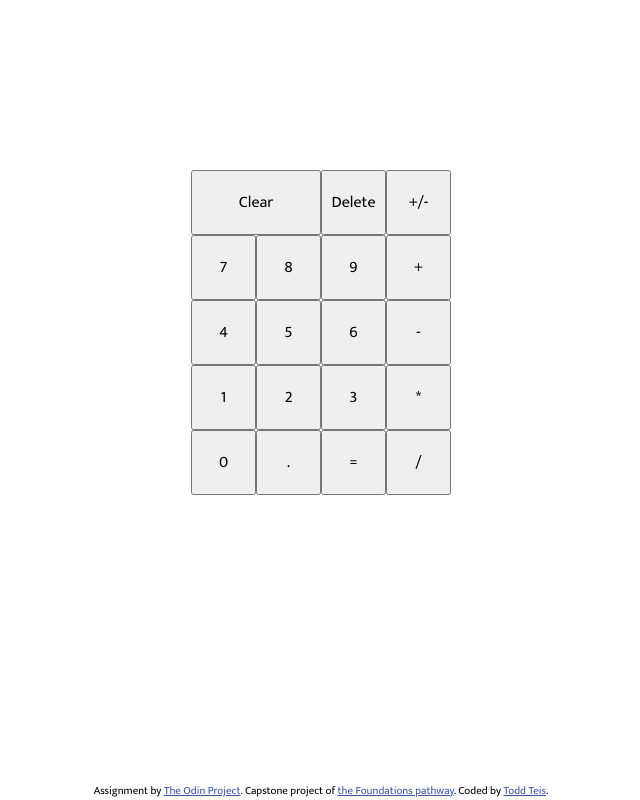
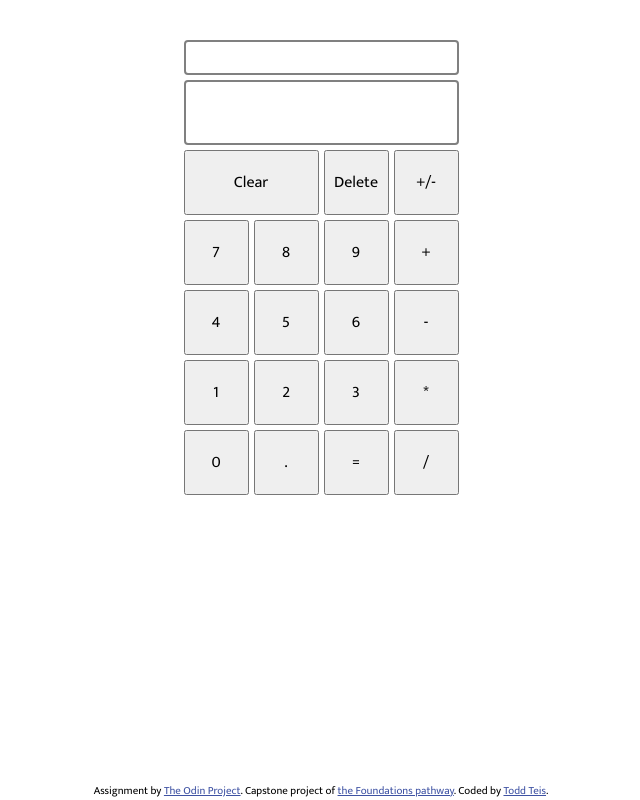
Before and after one commit to toddteis/calculator, a plain HTML site: page index.html in a window 1280 px wide. Shown: the whole page, without its empty margins (319-959 px from the left). Drawn offline with Linux system fonts and the light colour scheme.

Commit message:
Added border to display screens in UI and aligned text to the right.

```diff
--- a/styles.css
+++ b/styles.css
@@ -18,7 +18,7 @@ html {
     margin-top: 40px;
     display: grid;
     grid-template-columns: auto 65px 65px 65px 65px auto;
-    grid-template-rows: 65px 65px 65px 65px 65px 65px 65px;
+    grid-template-rows: 35px 65px 65px 65px 65px 65px 65px;
     grid-template-areas:
         'sdl a a a a sdr'
         'sdl b b b b sdr'
@@ -28,6 +28,8 @@ html {
         'sdl m n o p sdr'
         'sdl q r s t sdr'
         ;
+    column-gap: 5px;
+    row-gap: 5px;
 }
 
 .calculator input {
@@ -36,8 +38,25 @@ html {
     font-size: 16px;
 }
 
-.display-top {grid-area: a;}
-.display-main {grid-area: b;}
+.display {
+    display: flex;
+    justify-content: right;
+    align-items: center;
+    align-content: center;
+    border: 2px solid grey;
+    border-radius: 4px;
+    padding: 4px;
+    overflow: hidden;
+}
+
+.display-top {
+    grid-area: a;
+    font-size: 18px;
+}
+.display-main {
+    grid-area: b;
+    font-size: 44px;
+}
 .clear {grid-area: c;}
 .delete {grid-area: d;}
 .plus-minus {grid-area: u;}
```
